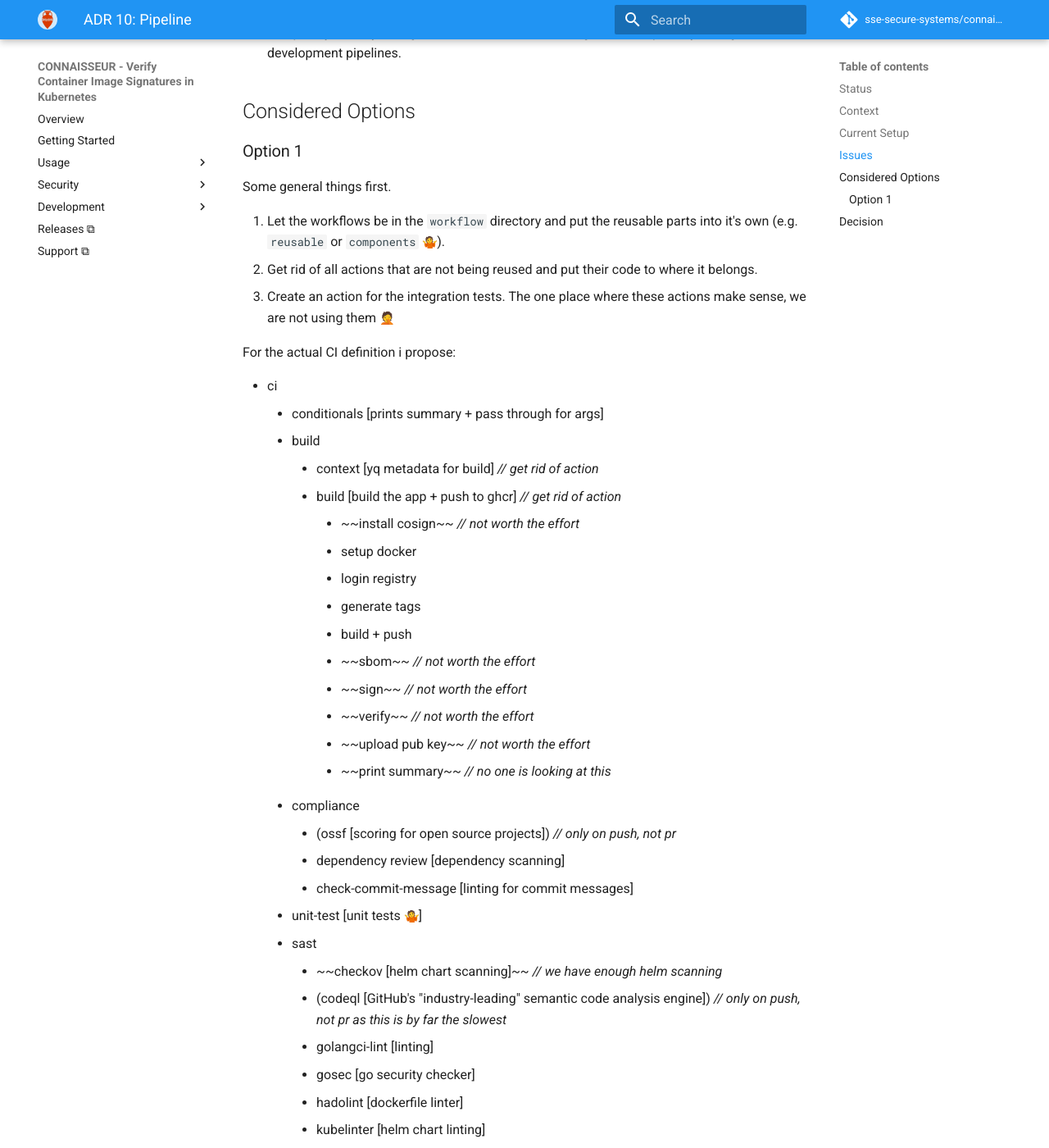
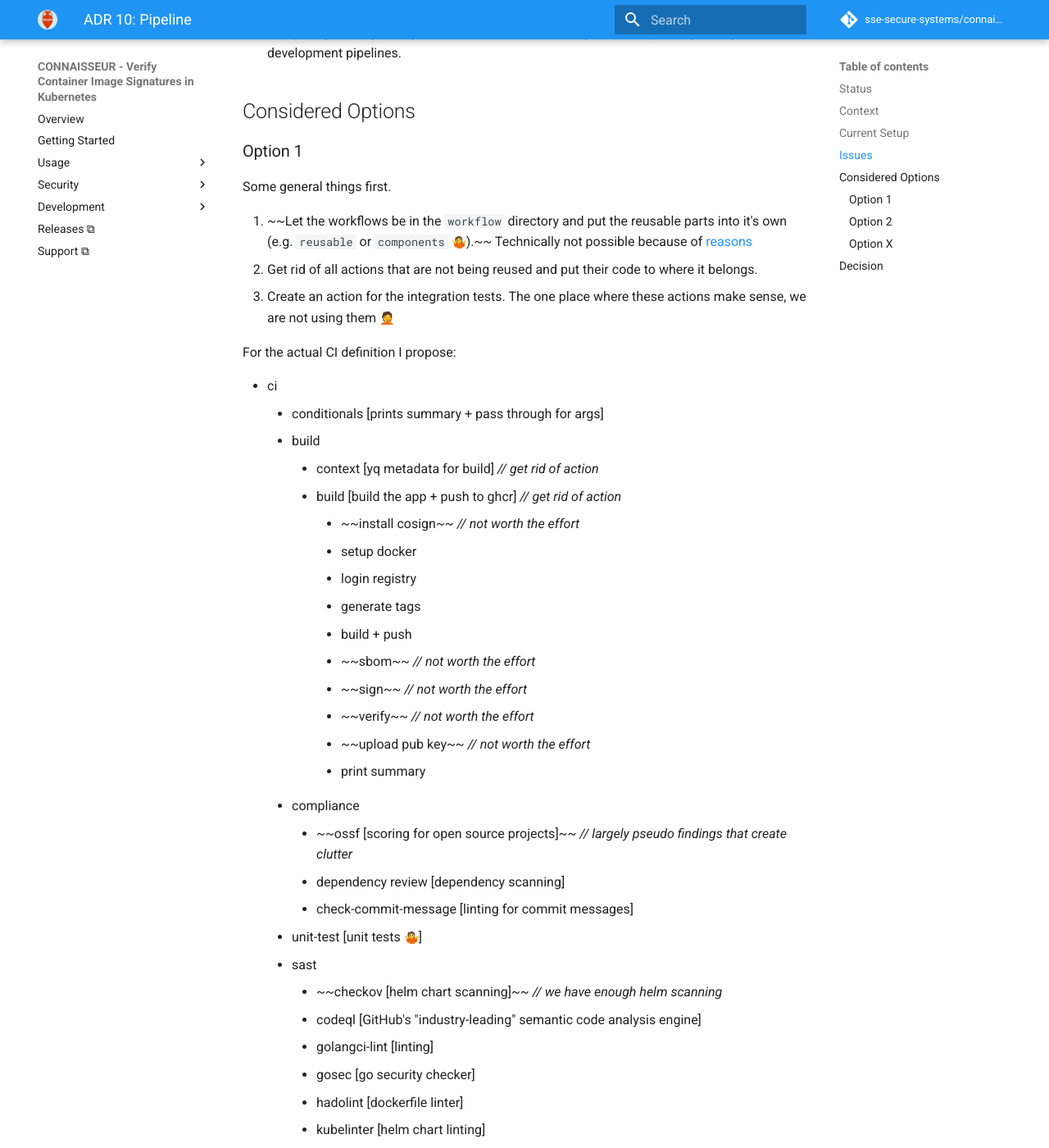
Before and after one commit to sse-secure-systems/connaisseur, an MkDocs documentation site: the page built from docs/adr/ADR-10_pipeline.md, in a window 1280 px wide and 1400 px high, scrolled down 2478 px. Shown: the whole window at 82% size. Built offline with MkDocs 1.6.1 and Material for MkDocs 9.7.7, drawn with Linux system fonts in a browser that asks for light colours; emoji names are drawn with the system emoji font; comment, search, counter and statistics services are not loaded; the version menu is left out; some of the changed text lies outside the part shown.

Commit message:
fixup! docs: pipeline rework ADR

```diff
--- a/docs/adr/ADR-10_pipeline.md
+++ b/docs/adr/ADR-10_pipeline.md
@@ -12,10 +12,10 @@
 
 ## Current Setup
 
-The current setup uses a reusable CI definition (`.reusable-ci.yaml`), which itself consists of reusable parts. Occasionally, self written actions are used which are found in the `action` directory. The CI looks something like this:
+The current setup uses a reusable CI definition (`.reusable-ci.yaml`), which itself consists of reusable parts. Occasionally, self-written actions are used which are found in the `action` directory. The CI looks something like this:
 
 - ci
-    - conditionals [prints summary + pass through for args]
+    - conditionals [prints summary + pass-through for args]
     - build
         - context **action** [yq metadata for build]
         - build **action** [build the app + push to ghcr]
@@ -73,11 +73,11 @@
 
 Some general things first.
 
-1. Let the workflows be in the `workflow` directory and put the reusable parts into it's own (e.g. `reusable` or `components` :shrug:).
+1. ~~Let the workflows be in the `workflow` directory and put the reusable parts into it's own (e.g. `reusable` or `components` :shrug:).~~ Technically not possible because of [reasons](https://docs.github.com/en/actions/sharing-automations/reusing-workflows#creating-a-reusable-workflow)
 2. Get rid of all actions that are not being reused and put their code to where it belongs.
 3. Create an action for the integration tests. The one place where these actions make sense, we are not using them :facepalm:
 
-For the actual CI definition i propose:
+For the actual CI definition I propose:
 
 - ci
     - conditionals [prints summary + pass through for args]
@@ -93,15 +93,15 @@
             - ~~sign~~  *// not worth the effort*
             - ~~verify~~  *// not worth the effort*
             - ~~upload pub key~~  *// not worth the effort*
-            - ~~print summary~~  *// no one is looking at this*
+            - print summary
     - compliance
-        - (ossf [scoring for open source projects])  *// only on push, not pr*
+        - ~~ossf [scoring for open source projects]~~  *// largely pseudo findings that create clutter*
         - dependency review [dependency scanning]
         - check-commit-message [linting for commit messages]
     - unit-test [unit tests :shrug:]
     - sast
         - ~~checkov [helm chart scanning]~~  *// we have enough helm scanning*
-        - (codeql [GitHub's "industry-leading" semantic code analysis engine])  *// only on push, not pr as this is by far the slowest*
+        - codeql [GitHub's "industry-leading" semantic code analysis engine]
         - golangci-lint [linting]
         - gosec [go security checker]
         - hadolint [dockerfile linter]
@@ -122,6 +122,13 @@
         - old-k8s-versions
         - self-hosted-notary
 
+### Option 2
+
+Leave things as they are.
+
+### Option X
+
+...?
 
 ## Decision
 
```
